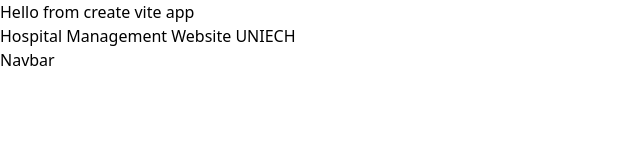
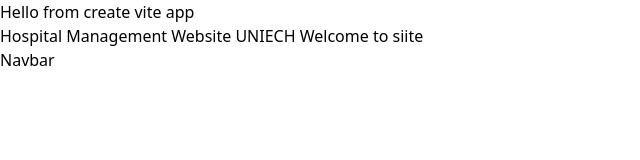
Before and after one commit to kamrulsaad/hospital-management-system-client, a React (Vite) app: page / in a window 1280 px wide. Shown: the top 160 px of the page, without its empty margins (0-640 px from the left). Built offline with nearby package versions, Linux system fonts and the light colour scheme.

Commit message:
Edited text

```diff
--- a/src/App.jsx
+++ b/src/App.jsx
@@ -6,6 +6,7 @@ function App() {
     <div >
       Hello from create vite app <br />
       Hospital Management Website UNIECH
+      Welcome to siite
       <Navbar></Navbar>
     </div>
   )
```
